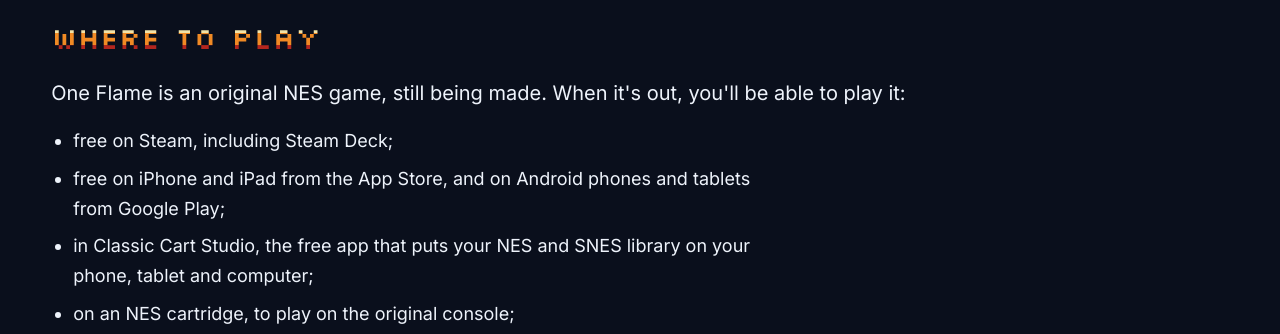
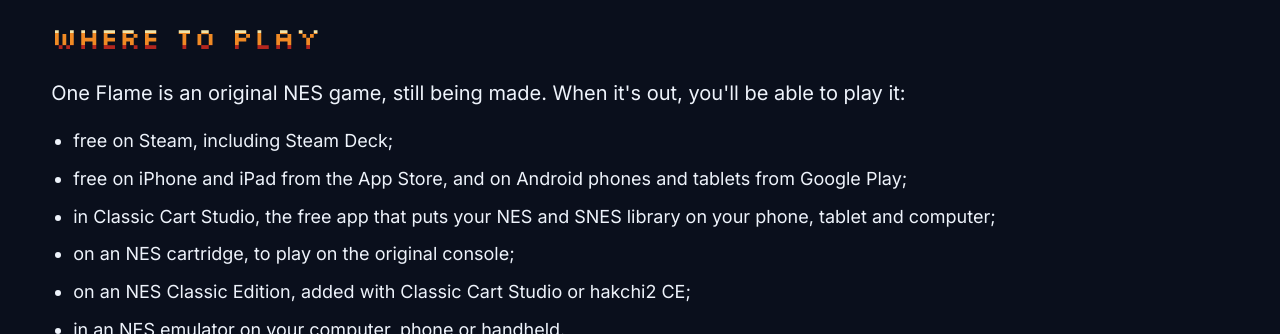
Before and after one commit to Rance9/OneFlameGame.com, an Astro site: page / in a window 1280 px wide. Shown: the part 3730-4064 px from the top of the page. Built offline with nearby package versions, Linux system fonts and the light colour scheme; Astro itself is replaced by a stand-in of ours; no server answers.

Commit message:
Let the Where to play list run the full column

```diff
--- a/src/styles/site.css
+++ b/src/styles/site.css
@@ -197,8 +197,8 @@ body.home{background-image:none}
 /* the Where to play boxes sit centered in the column */
 .stores{justify-content:center}
 
-/* the main page's section openings run the full column before wrapping */
-.home .lead{max-width:none}
+/* the main page's section openings and the Where to play list run the full column before wrapping */
+.home .lead,.home .where ul{max-width:none}
 
 /* news: two pager buttons, a lone OLDER link kept in its column, and quotes as the editor saves them */
 .pager{gap:16px;flex-wrap:wrap}
```
